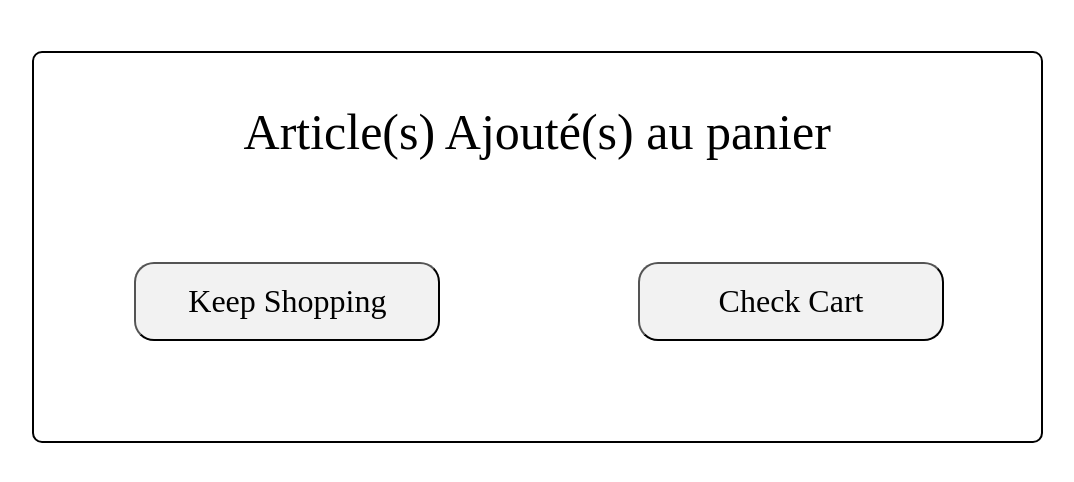
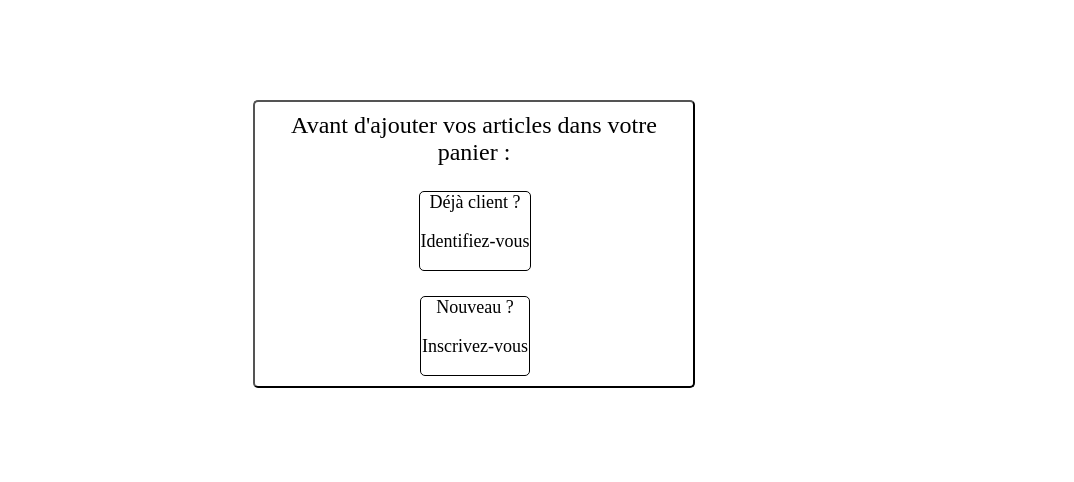
Before and after one commit to BenLeg/Projet_TechnoWeb, a PHP site: page /ajout_panier.php?id=1 in a window 1280 px wide. Shown: the part 130-612 px from the top of the page, without its empty margins (166-1240 px from the left). Run offline with PHP 8.4, Linux system fonts and the light colour scheme; data that the repository does not hold is empty.

Commit message:
modif_php et css
gestion du cas de l'utilisateur pas co

```diff
--- a/ajout_panier.php
+++ b/ajout_panier.php
@@ -13,8 +13,25 @@
         <?php
             $id = $_GET['id'];
             $quantity = $_POST['quantity'];
-
-
+            if(empty($user_id)){
+                ?>
+                <div class="pasco">
+                    <h>Avant d'ajouter vos articles dans votre panier :</h>
+                    <a href="product_descri.php?id=<?php echo $_GET['id']; ?>">
+                        <div id="log">
+                            <h>Déjà client ?</h>
+                            <p>Identifiez-vous</p>
+                        </div>
+                    <a href="pageben.php">
+                        <div id="sign_in">
+                            <h>Nouveau ?</h>
+                            <p>Inscrivez-vous</p>
+                        </div>
+                    </a>
+                </div>
+            <?php
+            }
+            else{
                 /*$req = $bdd->prepare('INSERT INTO jeux_video(nom, possesseur, console, prix, nbre_joueurs_max, commentaires) VALUES(:nom, :possesseur, :console, :prix, :nbre_joueurs_max, :commentaires)');
             $req->execute(array(
                 'nom' => $nom,
@@ -43,5 +60,8 @@
                     </a>
                 </div>
             </section>
+            <?php
+            }
+        ?>
     </body>
 </html>
--- a/style.css
+++ b/style.css
@@ -174,6 +174,8 @@ aside p{
     text-align: center;
 }
 
+
+
 /* Design de la page liste des produits*/
 #conteneur_principal
 {
@@ -214,6 +216,8 @@ aside p{
 }
 
 /*Design de la page ajout_panier*/
+
+    /*si utilisateur connecté*/
 
 #cadre_princ
 {
@@ -256,6 +260,40 @@ aside p{
     cursor: pointer;
 }
 
+    /* utilisateur non connecté*/
+.pasco
+{
+    display: flex;
+    flex-direction: column;
+    width: 33%;
+    justify-content: center;
+    border : 2px outset black;
+    align-items: center;
+    text-align: center;
+    border-radius: 5px;
+    font-size: x-large;
+    padding: 10px;
+    margin: auto;
+    margin-top: 100px;
+
+}
+.pasco #log, .pasco #sign_in
+{
+    border : 1px solid black;
+    width: 100%;
+    font-size: large;
+    border-radius: 5px;
+    margin-top: 25px;
+    margin-bottom: : 25px;
+}
+.pasco #log:hover, .pasco #sign_in:hover
+{
+    box-shadow: 2px 2px 2px #aaa;
+    cursor: pointer;
+}
+
+
+
 /*Design de la page cart */
 #paniervide{
     font-style:
@@ -276,8 +314,7 @@ aside p{
 #article1:hover{                        /* effet ombre quand on passe le curseur sur le conteneur */
     box-shadow: 1px 1px 6px black;
 
-}
-#article1 .element{
+}#article1 .element{
     width:12%;
 }
 #article1 img{
```
Lines whose indentation alone changed are shown as unchanged.
